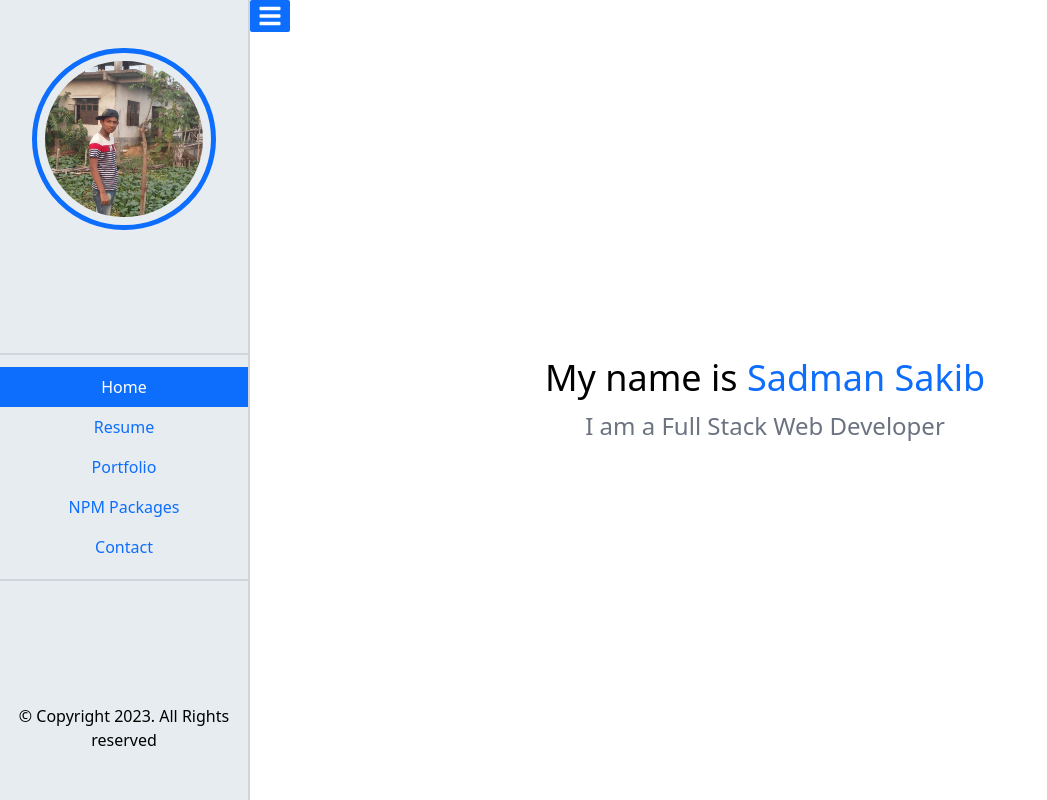
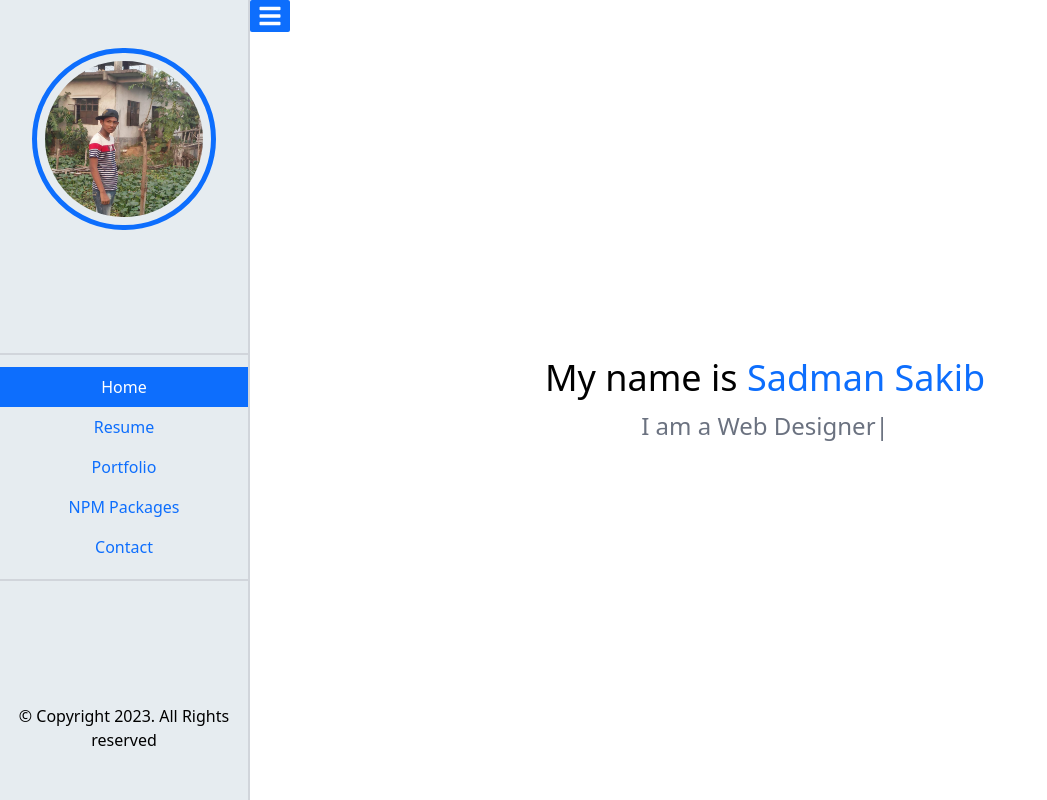
Before and after one commit to ssakib4040/nextjs-portfolio, a Next.js app: page / in a window 1280 px wide. Shown: the whole page, without its empty margins (0-1047 px from the left). Built offline with nearby package versions, Linux system fonts and the light colour scheme.

Commit message:
Typing animaton added in home page job title

```diff
--- a/pages/index.tsx
+++ b/pages/index.tsx
@@ -1,3 +1,5 @@
+import { TypeAnimation } from "react-type-animation";
+
 export default function Index() {
   return (
     <div className="h-screen flex flex-col justify-center items-center">
@@ -5,7 +7,25 @@ export default function Index() {
         My name is <span className="text-[#0D6EFD]">Sadman Sakib</span>
       </h2>
       <p className="text-1xl md:text-2xl font-medium text-gray-500">
-        I am a Full Stack Web Developer
+        {/* I am a Full Stack Web Developer */}
+        <TypeAnimation
+          sequence={[
+            // Same String at the start will only be typed once, initially
+            "I am a Full Stack Web Developer",
+            2000,
+            "I am a Web Designer",
+            2000,
+            "I am a Web developer",
+            2000,
+            "I am a Frontend Developer",
+            2000,
+            "I am a Backend Developer",
+            2000,
+          ]}
+          speed={50}
+          // style={{ fontSize: "1em" }}
+          repeat={Infinity}
+        />
       </p>
     </div>
   );
```
